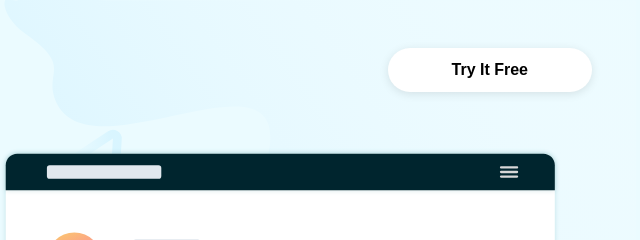
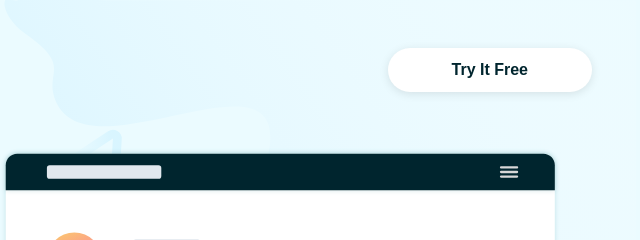
Before and after one commit to xLeria/fm-huddle-landing-page-with-alternating-feature-blocks, a plain HTML site: page index.html in a window 1280 px wide. Shown: the top 240 px of the page, 640-1280 px from the left. Drawn offline with nearby package versions, Linux system fonts and the light colour scheme.

Commit message:
Fixed font color on nav button

```diff
--- a/sass/main.scss
+++ b/sass/main.scss
@@ -29,6 +29,7 @@
 			font-size: 1.2rem;
 			box-shadow: 0 2px 10px rgba(0, 0, 0, 0.1);
 			transition: color 0.3s;
+            color: $darkCyan;
 
 			&:hover {
 				color: $grayishBlue;
```
Also changed, not shown: css/main.css, 1 other file.
